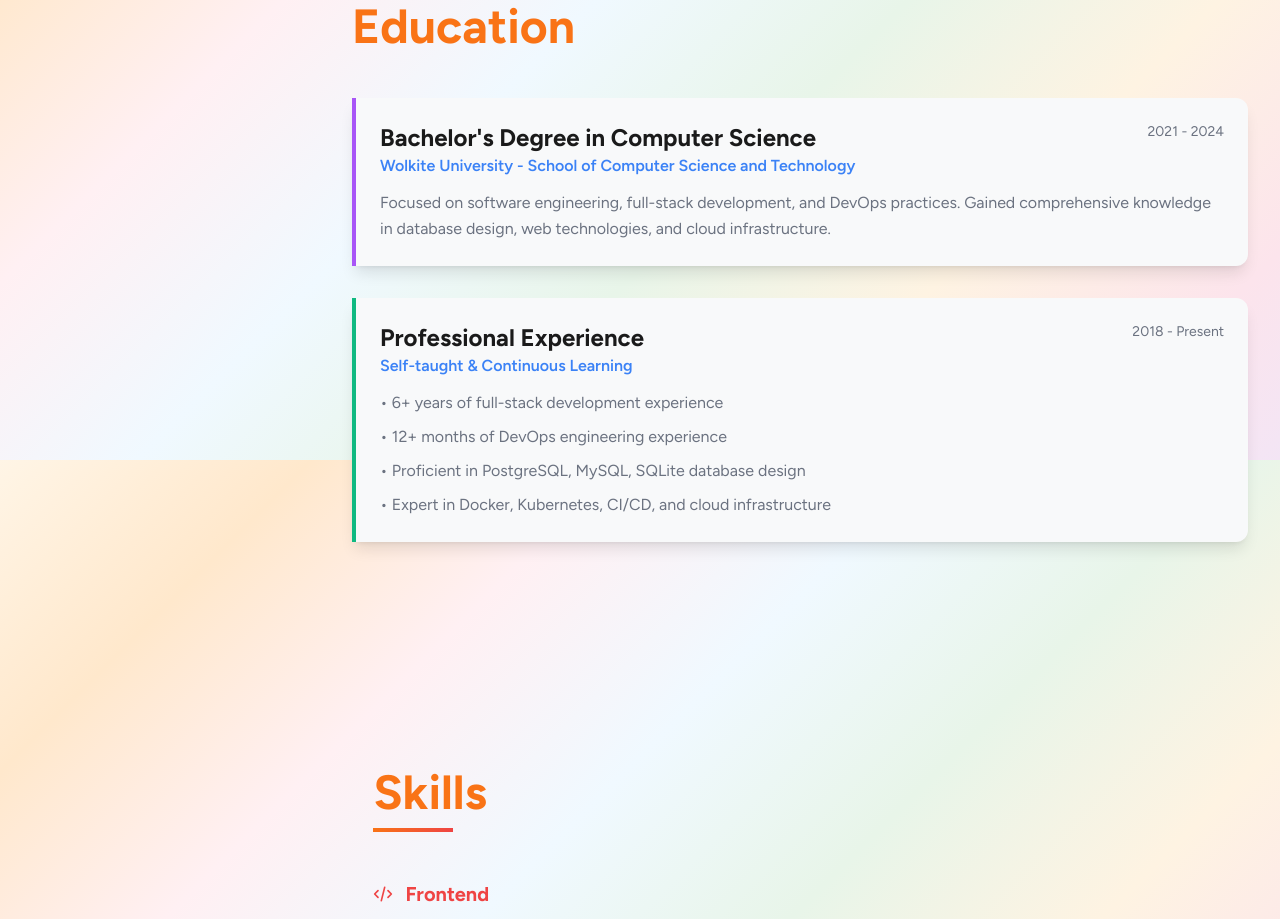
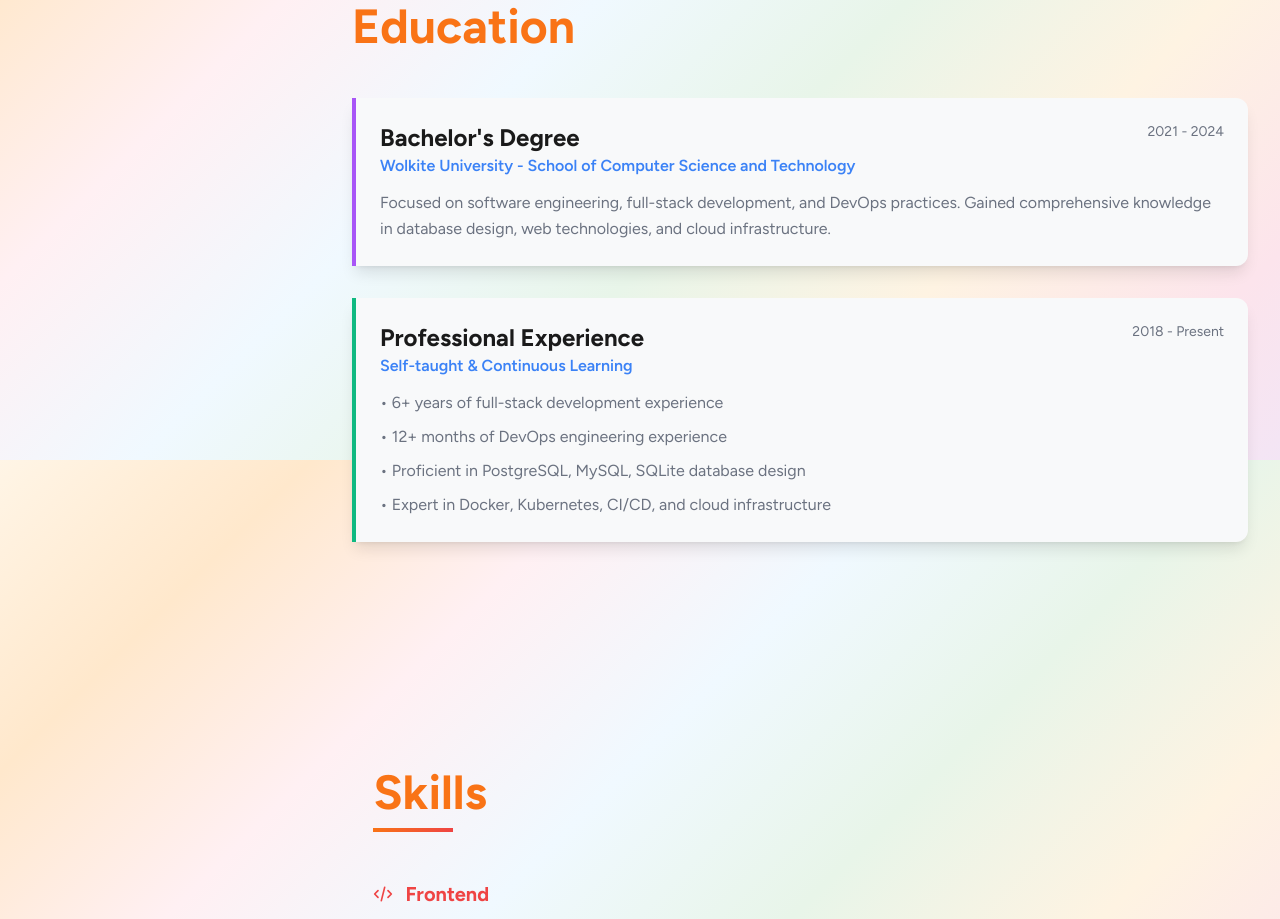
Before and after one commit to nahomik/Portfolio, a Vue app: page / in a window 1280 px wide. Shown: the part 4340-5259 px from the top of the page. Built offline with nearby package versions, Linux system fonts and the light colour scheme.

Commit message:
updated some codes

```diff
--- a/src/App.vue
+++ b/src/App.vue
@@ -281,7 +281,7 @@
           <div class="bg-card border-l-4 border-gruvbox-purple rounded-r-xl p-6 shadow-lg hover:shadow-2xl hover:scale-[1.02] transition-all duration-300 cursor-pointer">
             <div class="flex flex-wrap items-start justify-between mb-3">
               <div>
-                <h3 class="text-2xl font-bold text-foreground">Bachelor's Degree in Computer Science</h3>
+                <h3 class="text-2xl font-bold text-foreground">Bachelor's Degree</h3>
                 <p class="text-gruvbox-blue font-semibold">Wolkite University - School of Computer Science and Technology</p>
               </div>
               <span class="text-sm text-muted-foreground">2021 - 2024</span>
```
Also changed, not shown: 2 other files (tests, documents, lock files or other folders).
